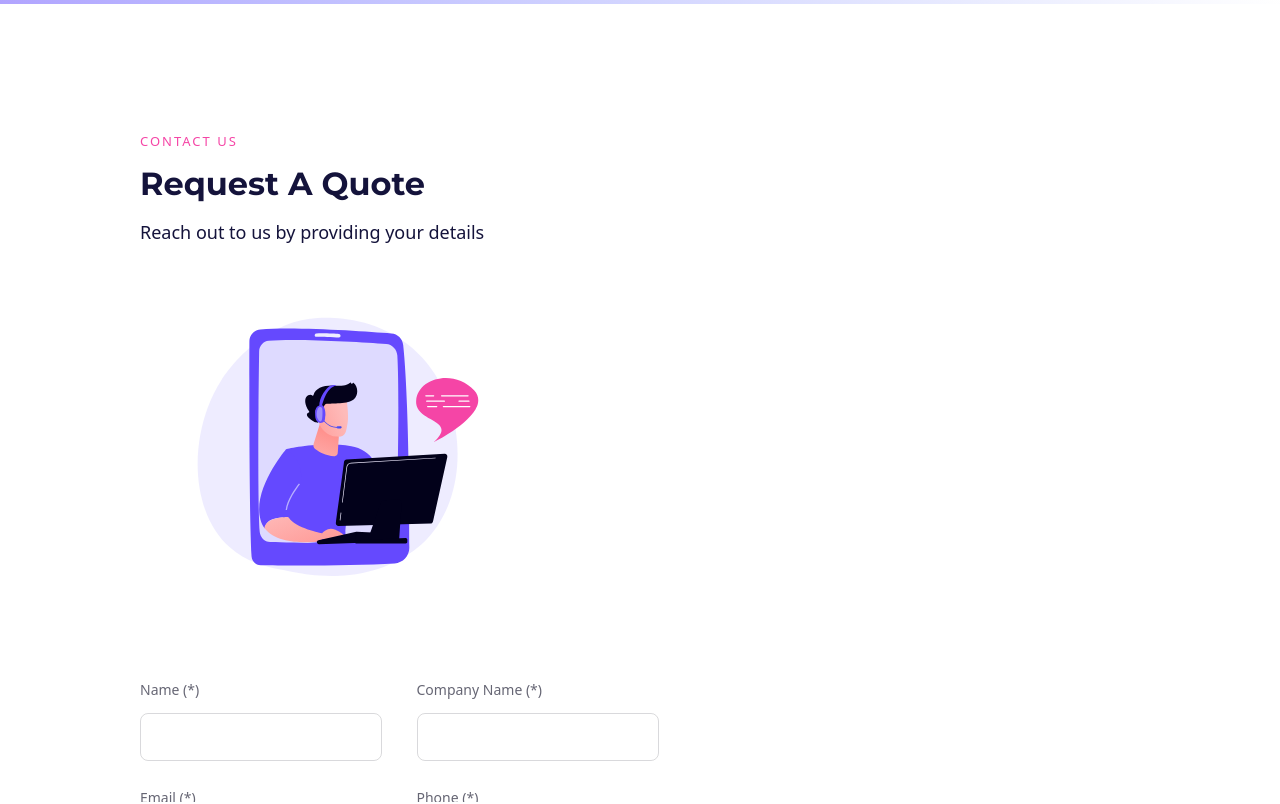
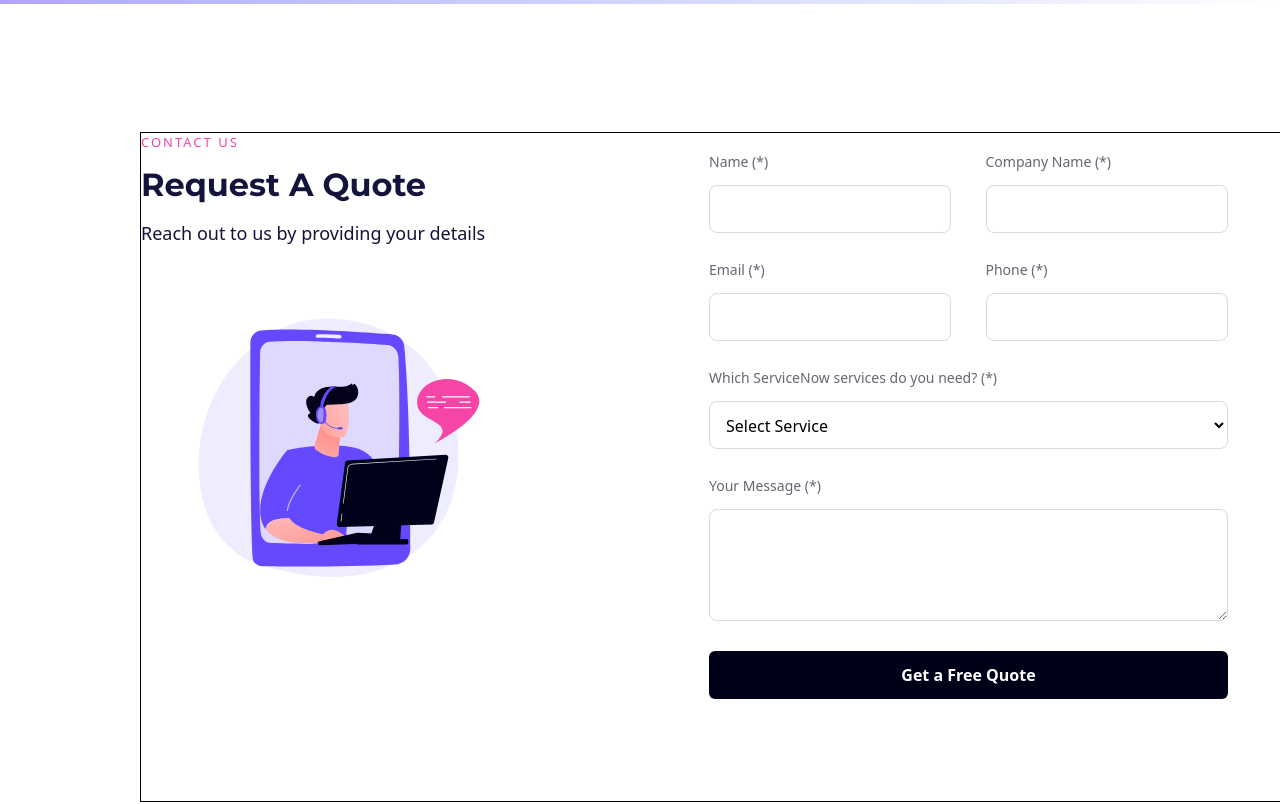
Before and after one commit to manwindersingh1712/gsesolutionweb, a React (Vite) app: page / in a window 1280 px wide. Shown: the part 4420-5224 px from the top of the page. Built offline with nearby package versions, Linux system fonts and the light colour scheme; a web font is replaced by a local one.

Commit message:
4 commit

```diff
--- a/src/Components/Form.jsx
+++ b/src/Components/Form.jsx
@@ -35,7 +35,7 @@ const Form = () => {
       id="formSection"
       className="w-full  h-[1300px] xl:h-[886px]  xl:m-0 m-auto xl:pt-[108px] xl:pr-[140px] xl:pb-[108px] xl:pl-[140px] "
     >
-      <div className="xl:w-[1160px] w-[335px]  h-[1250px] xl:h-[670px] xl:relative opacity-100 rotate-0 mx-auto  overflow-hidden">
+      <div className="xl:w-[1160px] w-[335px]  h-[1250px] xl:h-[670px] flex gap-35 border xl:relative opacity-100 rotate-0 mx-auto  overflow-hidden">
         <div className="xl:w-[428px] w-[335px] h-[435px] xl:h-[529px]  top-4 xl:top-[69.5px] xl:left-[72px] opacity-100 flex flex-col gap-10 rotate-0 overflow-hidden">
           <div className="flex flex-col gap-1 xl:gap-3 ">
             <h1 className="font-commissioner font-medium text-[13px] leading-[18.2px] tracking-[2px] uppercase text-[#F545A6]">
```
